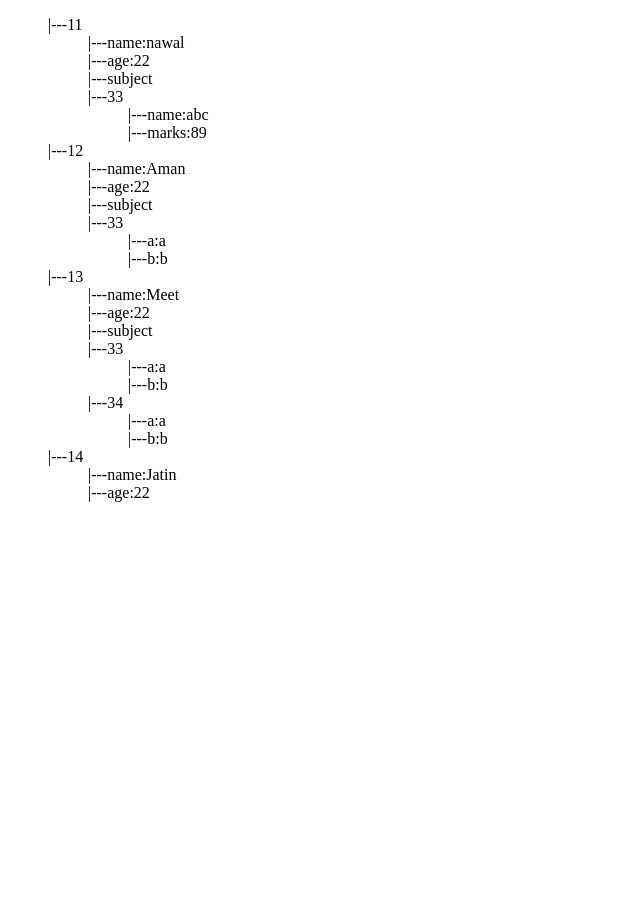
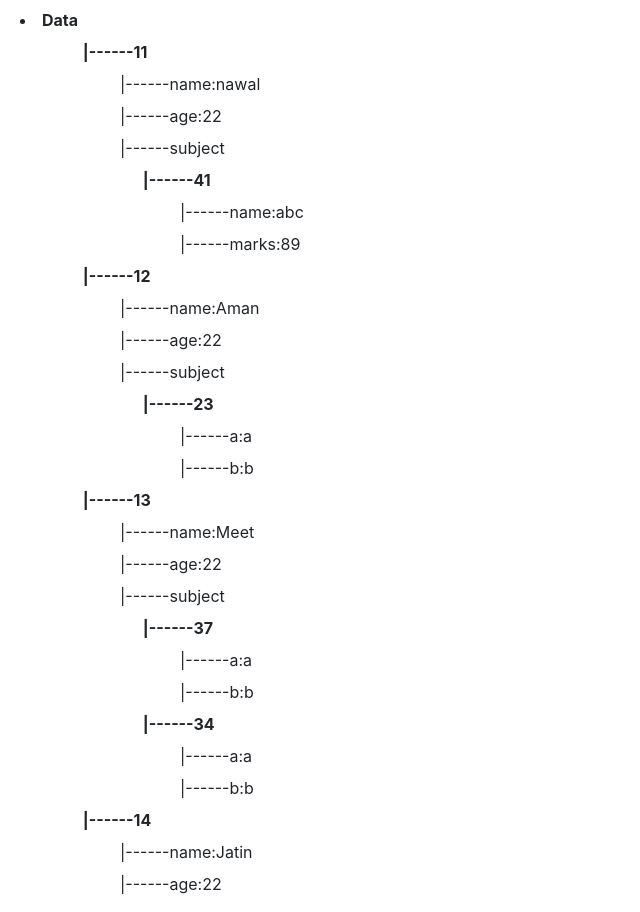
Before and after one commit to Nawal2733/Json-Data-Tree-View, a plain HTML site: page nodeHTML/index.html in a window 1280 px wide. Shown: the whole page, without its empty margins (0-640 px from the left). Before the commit the page ends 800 px from the top, so only its background shows below. Drawn offline with nearby package versions, Linux system fonts and the light colour scheme.

Commit message:
Add files via upload

```diff
--- a/nodeHTML/index.html
+++ b/nodeHTML/index.html
@@ -6,43 +6,22 @@
     <!-- Required meta tags -->
     <meta charset="utf-8">
     <meta name="viewport" content="width=device-width, initial-scale=1, shrink-to-fit=no">
-
-    <style>
-        ul{
-            list-style: none;
-            /* padding: 0px; */
-        }
-        span{
-            font-weight: bolder;
-        }
-        .buttons{
-            display: none;
-            cursor: pointer;
-        }
-        span:hover .buttons{
-            color: red;
-            display: initial;
-        }
-        .addData{
-            display: none;
-            /* display: inline; */
-        }
-        .addData>input{
-            width: 100px;
-        }
-    </style>
-
+    <link rel="stylesheet" href="https://maxcdn.bootstrapcdn.com/bootstrap/4.4.1/css/bootstrap.min.css">
+    <script src="https://ajax.googleapis.com/ajax/libs/jquery/3.4.1/jquery.min.js"></script>
+    <script src="https://cdnjs.cloudflare.com/ajax/libs/popper.js/1.16.0/umd/popper.min.js"></script>
+    <script src="https://maxcdn.bootstrapcdn.com/bootstrap/4.4.1/js/bootstrap.min.js"></script>
+    <link rel="stylesheet" href="style.css">
 </head>
 
 <body>
 
 
-
+    <li><b> Data </b></li>
     <ul id="parent">
 
     </ul>
 
-    <script src="./jquery.min.js"></script>
+    <!-- <script src="./jquery.min.js"></script> -->
     <script src="script.js"></script>
 </body>
 
--- a/nodeHTML/script.js
+++ b/nodeHTML/script.js
@@ -1,11 +1,10 @@
 $(function () {
-
     const allData = [{
             id: 11,
             name: "nawal",
             age: 22,
             subject: [{
-                id: 33,
+                id: 41,
                 name: 'abc',
                 marks: 89
             }]
@@ -15,7 +14,7 @@ $(function () {
             name: "Aman",
             age: 22,
             subject: [{
-                id: 33,
+                id: 23,
                 a: 'a',
                 b: 'b'
             }]
@@ -25,10 +24,10 @@ $(function () {
             name: "Meet",
             age: 22,
             subject: [{
-                id: 33,
+                id: 37,
                 a: 'a',
                 b: 'b'
-            },{
+            }, {
                 id: 34,
                 a: 'a',
                 b: 'b'
@@ -42,52 +41,57 @@ $(function () {
     ]
 
     let str = ''
-
-    let buttons = `
+    let buttons = (id) => {
+        return `
         <span class="buttons">
-        <button onclick="add()">Add</button>
-        <button onclick=delete()>Delete</button>
-        <button onclick=update()>update</button>
+        <button class="btn btn-sm btn-outline-primary" id="addObj" onclick="add(${id})">Add</button>
+        <button class="btn btn-sm btn-outline-danger" id="deleteObj" onclick=delete(${id})>Delete</button>
+        <button class="btn btn-sm btn-outline-info" id="update" onclick=update(${id})>update</button>
         </span>
     `
+    }
+    let inputFields = (id) => {
+        return `
+        <span id="${id}" style="display:none">
 
-    let inputFields = `
-        <span class="addData">
-
-            <input type=text placeholder="">
-            <input type=text placeholder="">
-            <button onclick="addObj()">Add</button>
+            <input type="text" placeholder="">
+            <input type="text" placeholder="">
+            <button onclick="addObj(${id})">Add</button>
         </span>
     `
+    }
 
     function traverse(data) {
         for (let item of data) {
             for (let i in item) {
                 if (i === 'id') {
-                    str += `<li>|---${item.id} ${buttons} ${inputFields} <ul>`
+                    str += `<li><span>&nbsp&nbsp&nbsp&nbsp&nbsp&nbsp|------${item.id} ${buttons(item.id)} ${inputFields(item.id)} </span><ul>`
                 } else {
                     if (typeof (item[i]) === 'object') {
                         // console.log(i, item[i])
-                        str += `<li>|---${i}</li>`
+                        str += `<li>|------${i}</li>`
                         traverse(item[i])
                     } else {
                         // console.log(i, item[i])
-                        str += `<li>|---${i}:${item[i]}</li>`
+                        str += `<li>|------${i}:${item[i]}</li>`
                     }
                 }
             }
             str += `</ul></li>`
-
         }
     }
-
     traverse(allData)
-
     document.getElementById('parent').innerHTML = str
 });
 
-function add() {
-    console.log("add")
-    $(".addData").css("display", "initial")
-    $(".buttons").css("display", "none")
+function add(id) {
+    console.log(id)
+    // $(".buttons").css("di", "none")
+    $(`#${id}`).css("display", "initial")
+    // $(".buttons").css("visibility", "none")
 }
+
+
+function addObj(id) {
+    console.log(id)
+}
--- /dev/null
+++ b/nodeHTML/style.css
@@ -0,0 +1,24 @@
+ul{
+    list-style: none;
+}
+li{
+    margin: 8px 20px;
+}
+span{
+    font-weight: bolder;
+}
+.buttons{
+    display: none;
+    cursor: pointer;
+}
+span:hover .buttons{
+    color: red;
+    display: initial;
+}
+.addData{
+    display: none;
+    /* display: inline; */
+}
+.addData>input{
+    width: 100px;
+}
```
